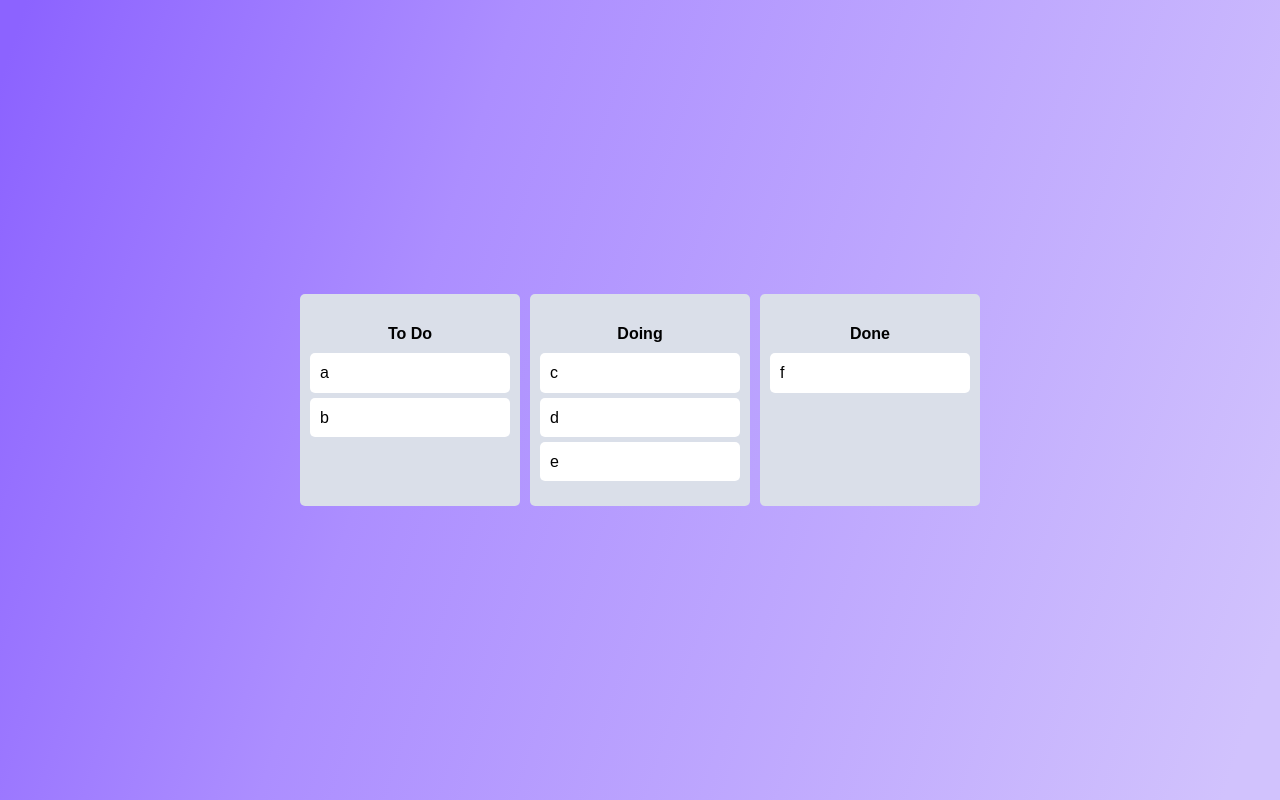
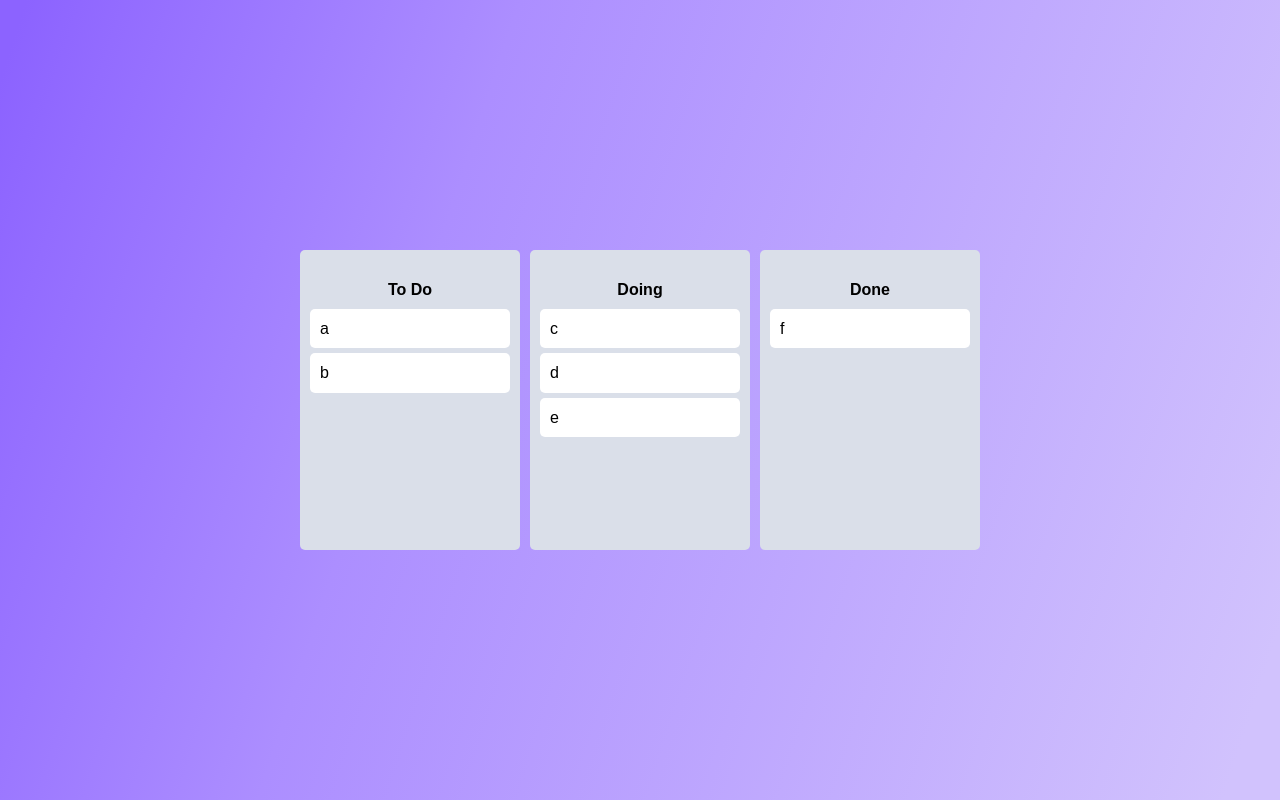
Before and after one commit to parkgeunhyuk1/trello-carban-board-clone, a React (Create React App) app: page / in a window 1280 px wide. Built offline with nearby package versions, Linux system fonts and the light colour scheme.

Commit message:
[Feat]: movement between different Boards

```diff
--- a/src/App.tsx
+++ b/src/App.tsx
@@ -32,6 +32,7 @@
   const [toDos, setToDos] = useRecoilState(toDoState);
   const onDragEnd = (info: DropResult) => {
     const { destination, draggableId, source } = info;
+    if (!destination) return;
     //같은 board 안에서의 move
     if (destination?.droppableId === source.droppableId) {
       setToDos((oldToDos) => {
@@ -41,6 +42,20 @@
         return {
           ...oldToDos,
           [source.droppableId]: boardCopy,
+        };
+      });
+    }
+    //다른 board 와의 move
+    if (destination.droppableId !== source.droppableId) {
+      setToDos((allBoards) => {
+        const sourceBoard = [...allBoards[source.droppableId]];
+        const targetBoard = [...allBoards[destination.droppableId]];
+        sourceBoard.splice(source.index, 1);
+        targetBoard.splice(destination?.index, 0, draggableId);
+        return {
+          ...allBoards,
+          [source.droppableId]: sourceBoard,
+          [destination.droppableId]: targetBoard,
         };
       });
     }
--- a/src/Components/Board.tsx
+++ b/src/Components/Board.tsx
@@ -8,7 +8,9 @@
   padding-top: 30px;
   background-color: ${(props) => props.theme.boardColor};
   border-radius: 5px;
-  min-height: 200px;
+  min-height: 300px;
+  display: flex;
+  flex-direction: column;
 `;
 
 interface IBoardProps {
@@ -21,6 +23,9 @@
   margin-bottom: 10px;
   font-size: 16px;
 `;
+const CardArea = styled.div`
+  flex-grow: 1;
+`;
 
 const Board = ({ toDos, boardId }: IBoardProps) => {
   return (
@@ -28,12 +33,12 @@
       <Title>{boardId}</Title>
       <Droppable droppableId={boardId}>
         {(provided) => (
-          <div ref={provided.innerRef} {...provided.droppableProps}>
+          <CardArea ref={provided.innerRef} {...provided.droppableProps}>
             {toDos.map((toDo, index) => (
               <DraggableCard key={toDo} index={index} toDo={toDo} />
             ))}
             {provided.placeholder}
-          </div>
+          </CardArea>
         )}
       </Droppable>
     </Wrapper>
```
